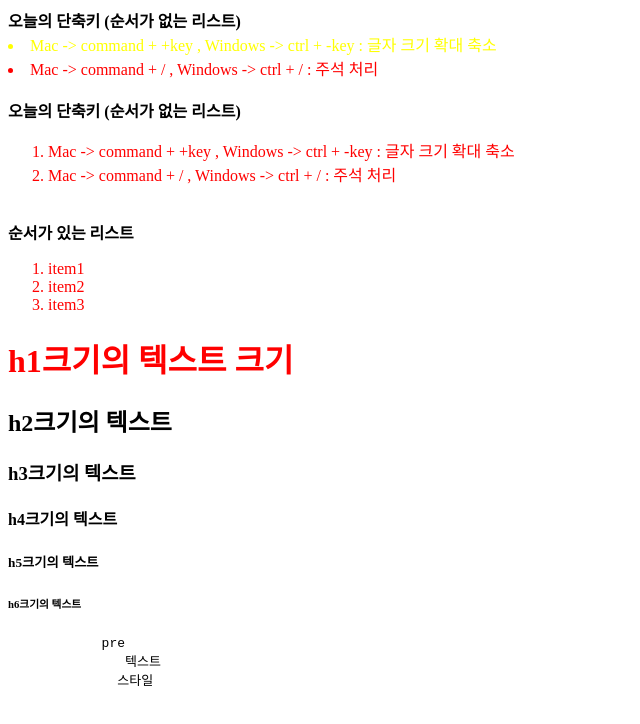
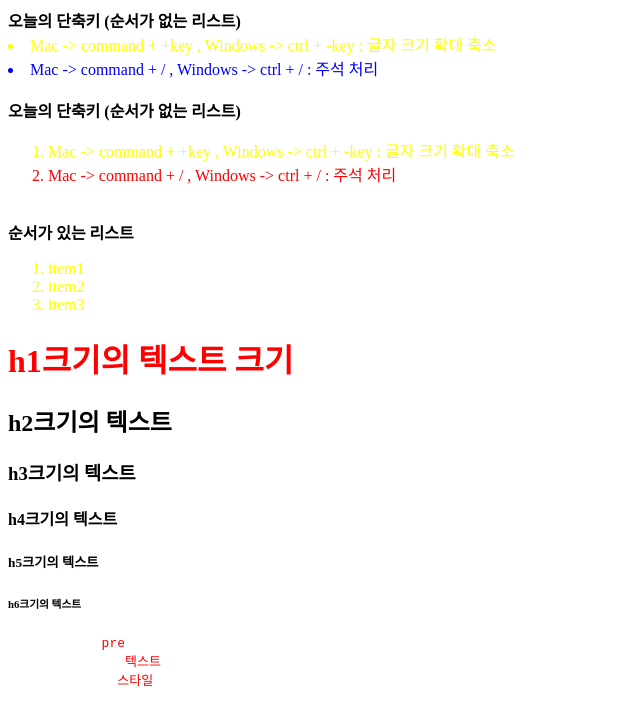
Before and after one commit to loganjeon/becomeWebProgrammerFor24H, a plain HTML site: page html_basic1.html in a window 1280 px wide. Shown: the whole page, without its empty margins (0-640 px from the left). Drawn offline with Linux system fonts and the light colour scheme.

Commit message:
using class and id

```diff
--- a/html_basic1.html
+++ b/html_basic1.html
@@ -11,7 +11,13 @@
 
         <style type"text/css">
             li {
+                color:yellow;
+            }
+            .redList {
                 color:red;
+            }
+            #blueList {
+                color:blue;
             }
         </style>
     </head>
@@ -19,14 +25,14 @@
         <strong>오늘의 단축키 (순서가 없는 리스트)</strong>
         <ui>
             <li style="color:yellow"> Mac -> command + +key , Windows -> ctrl + -key : 글자 크기 확대 축소</li>
-            <li> Mac -> command + / , Windows -> ctrl + / : 주석 처리 </li>
+            <li id="blueList"> Mac -> command + / , Windows -> ctrl + / : 주석 처리 </li>
         </ui>
         <br>
 
         <strong>오늘의 단축키 (순서가 없는 리스트)</strong>
         <ol>
             <li> Mac -> command + +key , Windows -> ctrl + -key : 글자 크기 확대 축소</li>
-            <li> Mac -> command + / , Windows -> ctrl + / : 주석 처리 </li>
+            <li class="redList"> Mac -> command + / , Windows -> ctrl + / : 주석 처리 </li>
         </ol>
         <br>
 
@@ -47,12 +53,11 @@
         <h5>h5크기의 텍스트</h5>
         <h6>h6크기의 텍스트</h6>
 
-        <pre>
+        <pre class="redList">
             pre
                텍스트
               스타일
         </pre>
 
-
     </body>
 </html>
```
